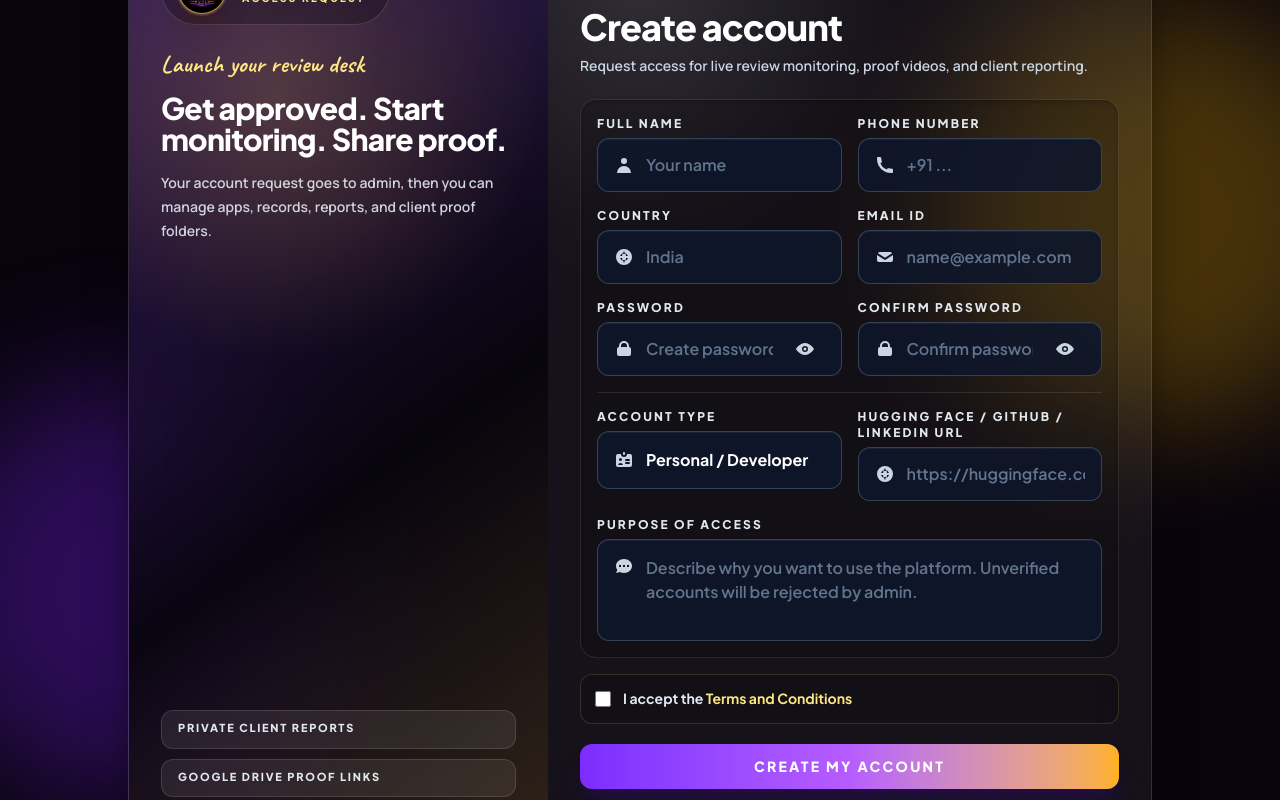
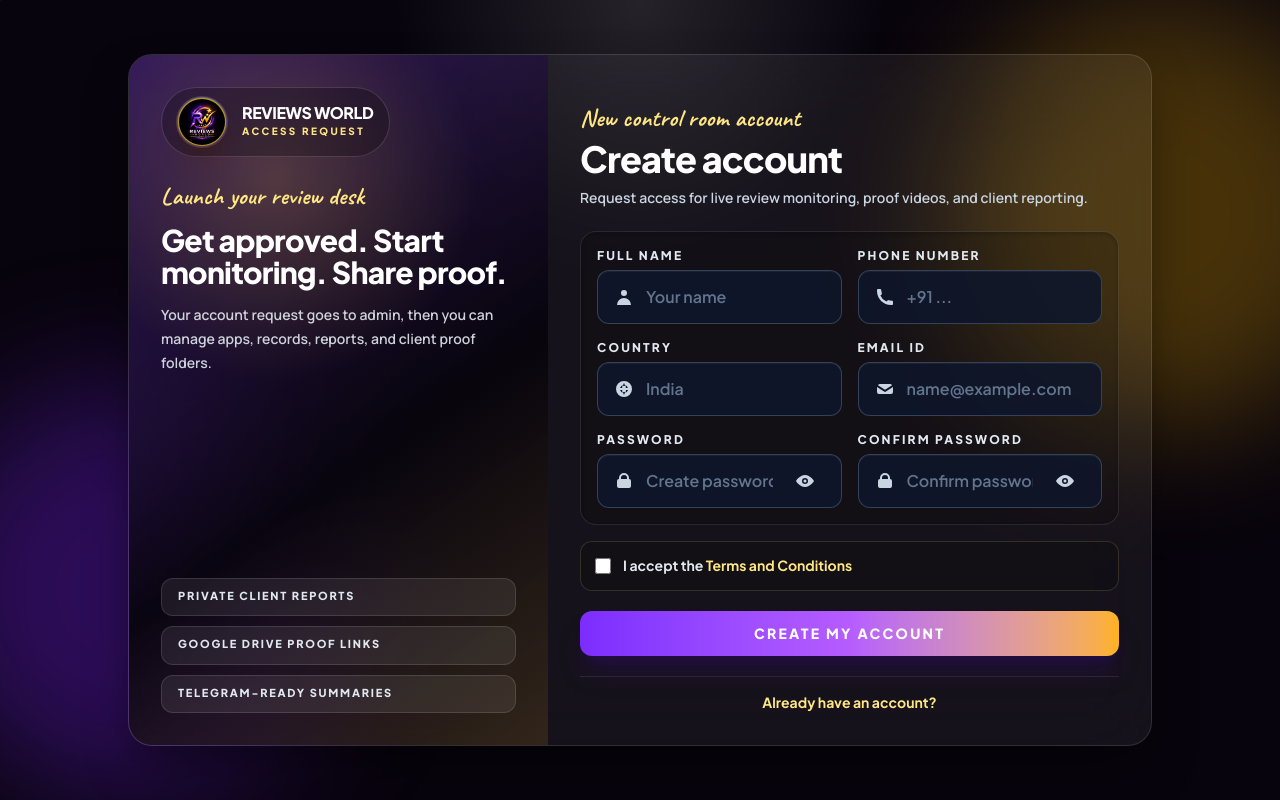
Before and after one commit to RWtest9525/RW_Live_management, a React (Vite) app: page /signup in a window 1280 px wide. Built offline with nearby package versions, Linux system fonts and the light colour scheme.

Commit message:
style: remove signup verification fields and keep default pending status

```diff
--- a/api/auth-me.js
+++ b/api/auth-me.js
@@ -21,9 +21,6 @@ export default async function handler(req, res) {
         validUntil: user.validUntil ?? null,
         driveFolderId: user.driveFolderId ?? null,
         status: user.status ?? 'pending',
-        accountType: user.accountType ?? 'Personal',
-        purpose: user.purpose ?? '',
-        socialProfile: user.socialProfile ?? '',
       },
       subscription: getSubscriptionSummary(user),
     })
--- a/api/auth-signup.js
+++ b/api/auth-signup.js
@@ -7,16 +7,10 @@ export default async function handler(req, res) {
   }
 
   try {
-    const { name, phone, country, email, password, accountType, purpose, socialProfile } = req.body ?? {}
+    const { name, phone, country, email, password } = req.body ?? {}
     if (!name || !phone || !country || !email || !password) {
       return res.status(400).json({
         error: 'name, phone, country, email and password are required',
-      })
-    }
-
-    if (!accountType || !purpose || !socialProfile) {
-      return res.status(400).json({
-        error: 'Account Type, Social Profile and Access Purpose are required for security verification.',
       })
     }
 
@@ -57,9 +51,6 @@ export default async function handler(req, res) {
       accessPlan: 'free',
       driveFolderId: driveFolderId,
       backupFolderId: backupFolderId,
-      accountType,
-      purpose,
-      socialProfile,
     })
 
     const { passwordHash, ...userWithoutPassword } = newUser
--- a/src/layouts/PortalLayout.jsx
+++ b/src/layouts/PortalLayout.jsx
@@ -512,38 +512,8 @@ function PendingUserView({ user, handleLogout }) {
           Account Under Review
         </h1>
         <p className="mt-4 text-sm font-semibold leading-relaxed text-slate-300 max-w-md mx-auto">
-          Hello <span className="text-white font-bold">{user.name}</span>, your registration is pending manual verification by our administrators. This prevents spam accounts and protects our platform's automated features.
+          Hello <span className="text-white font-bold">{user.name}</span> (<span className="text-slate-400">{user.email}</span>), your registration is pending manual verification by our administrators. This prevents spam accounts and protects our platform's automated features.
         </p>
-
-        <div className="mt-8 text-left rounded-2xl bg-black/45 p-6 border border-white/5 shadow-inner space-y-4">
-          <h3 className="text-xs font-black uppercase tracking-widest text-slate-400 border-b border-white/5 pb-2">Submitted Details</h3>
-          <div className="grid gap-4 sm:grid-cols-2 text-sm">
-            <div>
-              <p className="text-[10px] font-black uppercase tracking-widest text-slate-500">Email ID</p>
-              <p className="font-bold text-slate-200">{user.email}</p>
-            </div>
-            <div>
-              <p className="text-[10px] font-black uppercase tracking-widest text-slate-500">Account Type</p>
-              <p className="font-bold text-slate-200">{user.accountType || 'Personal'}</p>
-            </div>
-            <div className="sm:col-span-2">
-              <p className="text-[10px] font-black uppercase tracking-widest text-slate-500">Social Profile (HF/GitHub/LinkedIn)</p>
-              <p className="font-bold text-blue-400 break-all mt-0.5">
-                {user.socialProfile ? (
-                  <a href={user.socialProfile} target="_blank" rel="noopener noreferrer" className="hover:underline">
-                    {user.socialProfile}
-                  </a>
-                ) : '-'}
-              </p>
-            </div>
-            <div className="sm:col-span-2">
-              <p className="text-[10px] font-black uppercase tracking-widest text-slate-500">Purpose of Access</p>
-              <p className="mt-1 p-3 rounded-lg bg-white/[0.03] text-slate-300 font-medium italic border border-white/5 text-xs whitespace-pre-wrap">
-                {user.purpose || 'No purpose description provided.'}
-              </p>
-            </div>
-          </div>
-        </div>
 
         <div className="mt-8 flex flex-col sm:flex-row items-center justify-between gap-4 border-t border-white/5 pt-6">
           <p className="text-xs font-bold text-slate-400 text-center sm:text-left">
--- a/src/pages/AdminSubscriptionsPage.jsx
+++ b/src/pages/AdminSubscriptionsPage.jsx
@@ -295,35 +295,6 @@ function AdminSubscriptionsPage() {
                       </span>
                     </div>
 
-                    <div className="mt-4 rounded-xl bg-black/35 p-4 border border-white/5 space-y-3.5 text-sm font-semibold">
-                      <div className="flex items-center justify-between">
-                        <span className={`text-xs ${mutedText} font-black uppercase tracking-widest`}>Account Type</span>
-                        <span className={`rounded-md bg-violet-500/10 px-2 py-0.5 text-xs font-black uppercase text-violet-400 border border-violet-500/15`}>
-                          {user.accountType || 'Personal'}
-                        </span>
-                      </div>
-                      <div>
-                        <span className={`block text-xs ${mutedText} font-black uppercase tracking-widest mb-1`}>Social Profile URL</span>
-                        {user.socialProfile ? (
-                          <a
-                            href={user.socialProfile}
-                            target="_blank"
-                            rel="noopener noreferrer"
-                            className="text-xs font-bold text-blue-400 hover:underline break-all"
-                          >
-                            {user.socialProfile}
-                          </a>
-                        ) : (
-                          <span className="text-xs italic text-slate-500">No profile provided</span>
-                        )}
-                      </div>
-                      <div>
-                        <span className={`block text-xs ${mutedText} font-black uppercase tracking-widest mb-1`}>Purpose of Access</span>
-                        <p className="rounded-lg bg-white/[0.02] p-2.5 text-xs font-medium text-slate-300 italic border border-white/5 whitespace-pre-wrap">
-                          {user.purpose || 'No description provided.'}
-                        </p>
-                      </div>
-                    </div>
 
                     <div className="mt-5 flex gap-3">
                       <button
@@ -451,12 +422,6 @@ function AdminSubscriptionsPage() {
                       </span>
                     </div>
 
-                    <div className="mt-4 rounded-xl bg-black/20 p-3.5 border border-white/5 space-y-2 text-xs font-semibold">
-                      <p className="text-slate-400">Account Type: <span className="text-slate-200 font-bold">{user.accountType || 'Personal'}</span></p>
-                      {user.socialProfile ? (
-                        <p className="text-slate-400 truncate">Profile: <span className="text-slate-200 font-bold">{user.socialProfile}</span></p>
-                      ) : null}
-                    </div>
 
                     <div className="mt-5 flex gap-3">
                       <button
--- a/src/pages/SignupPage.jsx
+++ b/src/pages/SignupPage.jsx
@@ -69,9 +69,6 @@ function SignupPage() {
     password: '',
     confirmPassword: '',
     acceptedTerms: false,
-    accountType: 'Personal',
-    socialProfile: '',
-    purpose: '',
   })
   const [showPassword, setShowPassword] = useState(false)
   const [showConfirmPassword, setShowConfirmPassword] = useState(false)
@@ -134,14 +131,6 @@ function SignupPage() {
     setError('')
     if (form.password !== form.confirmPassword) {
       setError('Password and confirm password must match.')
-      return
-    }
-    if (!form.socialProfile.trim()) {
-      setError('Please provide your Hugging Face, GitHub or LinkedIn URL.')
-      return
-    }
-    if (!form.purpose.trim()) {
-      setError('Please provide a brief purpose of access.')
       return
     }
     if (!form.acceptedTerms) {
@@ -287,62 +276,6 @@ function SignupPage() {
                 }
               />
             </div>
-
-            {/* Verification Fields to Prevent Scammers */}
-            <div className="mt-4 border-t border-white/10 pt-4 space-y-4">
-              <div className="grid gap-4 md:grid-cols-2">
-                <label className="block">
-                  <span className="mb-1.5 block text-xs font-black uppercase tracking-[0.18em] text-slate-200">
-                    Account Type
-                  </span>
-                  <span className="group flex items-center rounded-xl border border-slate-600/70 bg-slate-900/90 px-4 py-1.5 shadow-[inset_0_1px_0_rgba(255,255,255,0.05)] transition-all focus-within:border-amber-300 focus-within:bg-slate-900 focus-within:ring-4 focus-within:ring-amber-300/15">
-                    <span className="mr-3 text-slate-300">
-                      <svg xmlns="http://www.w3.org/2000/svg" className="h-5 w-5" viewBox="0 0 20 20" fill="currentColor">
-                        <path fillRule="evenodd" d="M10 2a1 1 0 00-1 1v1a1 1 0 002 0V3a1 1 0 00-1-1zM4 4h3a3 3 0 006 0h3a2 2 0 012 2v9a2 2 0 01-2 2H4a2 2 0 01-2-2V6a2 2 0 012-2zm2.5 7a1.5 1.5 0 100-3 1.5 1.5 0 000 3zm2.45 4a2.5 2.5 0 00-4.9 0h4.9zM12 9a1 1 0 100 2h3a1 1 0 100-2h-3zm-1 4a1 1 0 011-1h3a1 1 0 110 2h-3a1 1 0 01-1-1z" clipRule="evenodd" />
-                      </svg>
-                    </span>
-                    <select
-                      value={form.accountType}
-                      onChange={(e) => update('accountType', e.target.value)}
-                      className="w-full bg-transparent py-2.5 text-base font-bold text-white outline-none placeholder:font-semibold placeholder:text-slate-500 sm:text-[16px] appearance-none"
-                    >
-                      <option value="Personal" className="bg-slate-950 text-white">Personal / Developer</option>
-                      <option value="Agency" className="bg-slate-950 text-white">Marketing Agency</option>
-                      <option value="Business" className="bg-slate-950 text-white">App Business Owner</option>
-                    </select>
-                  </span>
-                </label>
-
-                <AuthField
-                  label="Hugging Face / GitHub / LinkedIn URL"
-                  icon="globe"
-                  value={form.socialProfile}
-                  onChange={(e) => update('socialProfile', e.target.value)}
-                  placeholder="https://huggingface.co/username"
-                  required
-                />
-              </div>
-
-              <label className="block">
-                <span className="mb-1.5 block text-xs font-black uppercase tracking-[0.18em] text-slate-200">
-                  Purpose of Access
-                </span>
-                <span className="group flex items-start rounded-xl border border-slate-600/70 bg-slate-900/90 px-4 py-2.5 shadow-[inset_0_1px_0_rgba(255,255,255,0.05)] transition-all focus-within:border-amber-300 focus-within:bg-slate-900 focus-within:ring-4 focus-within:ring-amber-300/15">
-                  <span className="mr-3 mt-1.5 text-slate-300">
-                    <svg xmlns="http://www.w3.org/2000/svg" className="h-5 w-5" viewBox="0 0 20 20" fill="currentColor">
-                      <path fillRule="evenodd" d="M18 10c0 3.866-3.582 7-8 7a8.841 8.841 0 01-4.083-.98L2 17l1.338-3.123C2.493 12.767 2 11.434 2 10c0-3.866 3.582-7 8-7s8 3.134 8 7zM7 9H5v2h2V9zm8 0h-2v2h2V9zM9 9h2v2H9V9z" clipRule="evenodd" />
-                    </svg>
-                  </span>
-                  <textarea
-                    value={form.purpose}
-                    onChange={(e) => update('purpose', e.target.value)}
-                    placeholder="Describe why you want to use the platform. Unverified accounts will be rejected by admin."
-                    className="min-h-[80px] w-full bg-transparent py-1.5 text-base font-bold text-white outline-none placeholder:font-semibold placeholder:text-slate-500 sm:text-[16px] resize-none"
-                    required
-                  />
-                </span>
-              </label>
-            </div>
           </div>
 
         <label className="mt-4 flex items-start gap-3 rounded-xl border border-amber-200/15 bg-black/20 p-3.5 text-sm font-bold text-slate-200">
```
Also changed, not shown: 1 other file (tests, documents, lock files or other folders).
